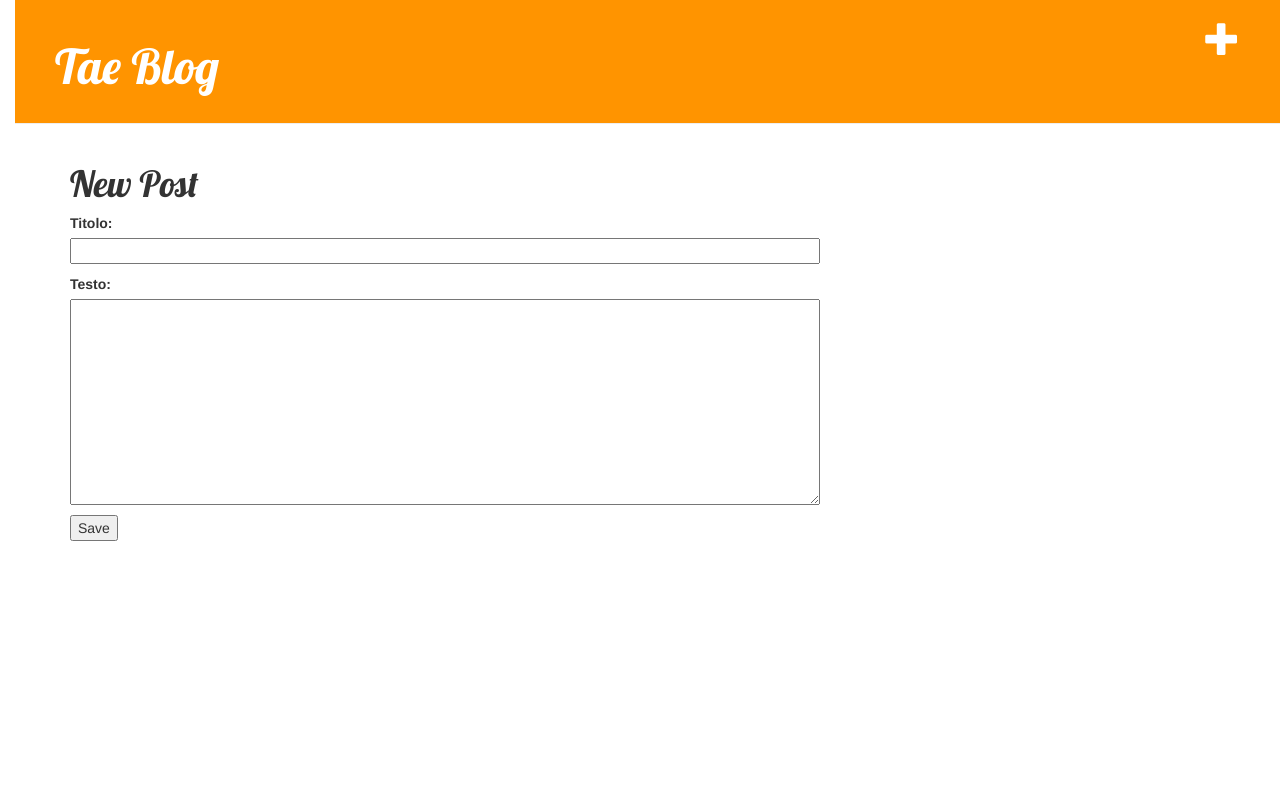
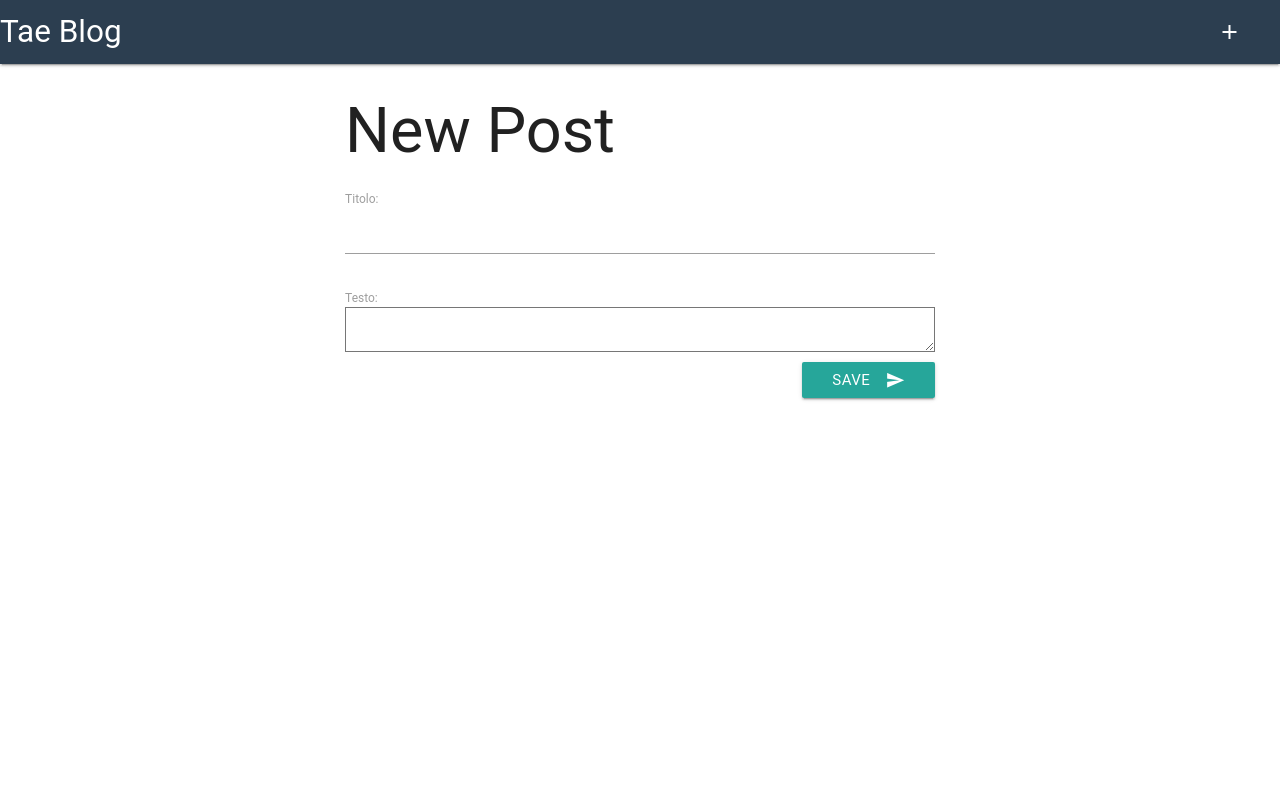
Before and after one commit to simotae14/django_blog, a Django app: page /post/new/ in a window 1280 px wide. Run offline with Django 3.2, Linux system fonts and the light colour scheme; the visitor is signed in with stand-in values (Sample User, id 1); some libraries are stand-ins or nearby versions; some web fonts are replaced.

Commit message:
cambio aspetto

```diff
--- a/blog/static/css/blog.css
+++ b/blog/static/css/blog.css
@@ -1,56 +1,18 @@
-body {
-    padding-left: 15px;
+.body {
+    font-family: "Montserrat", "Helvetica Neue", Helvetica, Arial, sans-serif;
+}
+.brand-logo {
+    padding-left: 3%;
 }
 
-h1 a {
-    color: #FCA205;
-    font-family: 'Lobster';
+.plus-icon {
+    padding-right: 3%;
 }
-
-.page-header {
-    background-color: #ff9400;
-    margin-top: 0;
-    padding: 20px 20px 20px 40px;
-}
-
-.page-header h1, .page-header h1 a, .page-header h1 a:visited, .page-header h1 a:active {
-    color: #ffffff;
-    font-size: 36pt;
-    text-decoration: none;
-}
-
-.content {
-    margin-left: 40px;
-}
-
-h1, h2, h3, h4 {
-    font-family: 'Lobster', cursive;
+.nav-wrapper {
+    background-color: #2c3e50;
 }
 
 .date {
-    float: right;
-    color: #828282;
+    font-size: .7em;
+    padding-bottom: 20px;
 }
-
-.save {
-    float: right;
-}
-
-.post-form textarea, .post-form input {
-    width: 100%;
-}
-
-.top-menu, .top-menu:hover, .top-menu:visited {
-    color: #ffffff;
-    float: right;
-    font-size: 26pt;
-    margin-right: 20px;
-}
-
-.post {
-    margin-bottom: 70px;
-}
-
-.post h1 a, .post h1 a:visited {
-    color: #000000;
-}
--- a/blog/templates/blog/base.html
+++ b/blog/templates/blog/base.html
@@ -2,29 +2,37 @@
 {% load staticfiles %}
 <html>
     <head>
-        <title>Django Girls blog</title>
-        <link rel="stylesheet" href="//maxcdn.bootstrapcdn.com/bootstrap/3.2.0/css/bootstrap.min.css">
-        <link rel="stylesheet" href="//maxcdn.bootstrapcdn.com/bootstrap/3.2.0/css/bootstrap-theme.min.css">
-        <link href="http://fonts.googleapis.com/css?family=Lobster&subset=latin,latin-ext" rel="stylesheet" type="text/css">
+        <title>Tae blog</title>
+        <!--Import Google Icon Font-->
+        <link href="http://fonts.googleapis.com/icon?family=Material+Icons" rel="stylesheet">
+        <link rel="stylesheet" href="https://cdnjs.cloudflare.com/ajax/libs/materialize/0.97.6/css/materialize.min.css">
+        <link href='https://fonts.googleapis.com/css?family=Montserrat:400,700' rel='stylesheet' type='text/css'>
         <link rel="stylesheet" href="{% static 'css/blog.css' %}">
     </head>
     <body>
-        <div class="page-header">
-            <!-- aggiungo un link alla creazione di un nuovo post -->
-            <!-- aggiungo condizione di mostrare il bottone per aggiunta di un post solo nel caso di
-            amministratore  del sito -->
-            {% if user.is_authenticated %}
-                <a href="{% url 'post_new' %}" class="top-menu"><span class="glyphicon glyphicon-plus"></span></a>
-            {% endif %}
-            <h1><a href="/">Tae Blog</a></h1>
+        <div class="navbar-fixed">
+            <nav>
+                <div class="nav-wrapper">
+                    <a href="/" class="brand-logo left">Tae Blog</a>
+                    <!-- aggiungo un link alla creazione di un nuovo post -->
+                    <!-- aggiungo condizione di mostrare il bottone per aggiunta di un post solo nel caso di
+                    amministratore  del sito -->
+                    {% if user.is_authenticated %}
+                        <a class="btn-medium waves-effect waves-light right plus-icon" href="{% url 'post_new' %}"><i class="material-icons">add</i></a>
+                    {% endif %}
+                </div>
+            </nav>
         </div>
-        <div class="content container">
+        <div class="container">
             <div class="row">
-                <div class="col-md-8">
+                <div class="col s12 m6 offset-m3 l8 offset-l2">
                     {% block content %}
                     {% endblock %}
                 </div>
             </div>
         </div>
+        <!-- Compiled and minified JavaScript -->
+        <script type="text/javascript" src="https://code.jquery.com/jquery-2.1.1.min.js"></script>
+        <script src="https://cdnjs.cloudflare.com/ajax/libs/materialize/0.97.6/js/materialize.min.js"></script>
     </body>
 </html>
--- a/blog/templates/blog/post_edit.html
+++ b/blog/templates/blog/post_edit.html
@@ -11,6 +11,8 @@
         <!-- rendiamo il form visibile -->
         {{ form.as_p }}
         <!-- bottone di salvataggio -->
-        <button type="submit">Save</button>
+        <button class="btn waves-effect waves-light right" type="submit">Save
+            <i class="material-icons right">send</i>
+        </button>
     </form>
 {% endblock %}
```
Also changed, not shown: blog/templates/blog/post_detail.html (+16 -12 lines), blog/templates/blog/post_list.html (+12 -8 lines).
